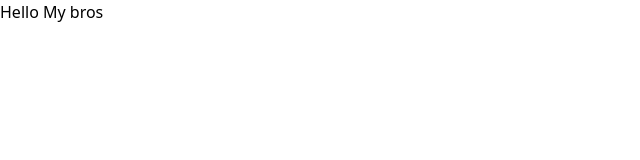
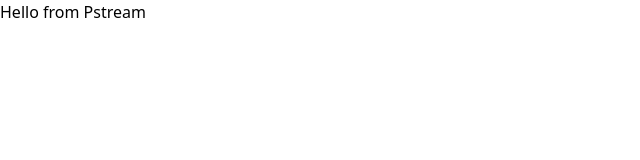
Before and after one commit to Paralelzag-n/pstream-front, a Vue app: page / in a window 1280 px wide. Shown: the top 160 px of the page, without its empty margins (0-640 px from the left). Built offline with nearby package versions, Linux system fonts and the light colour scheme.

Commit message:
feat: created hello

```diff
--- a/src/App.vue
+++ b/src/App.vue
@@ -2,7 +2,7 @@
 
 <template>
   <div>
-    <h1 class="text-red-600">Hello My bros</h1>
+    <h1 class="text-red-600">Hello from Pstream</h1>
   </div>
 </template>
 
```
